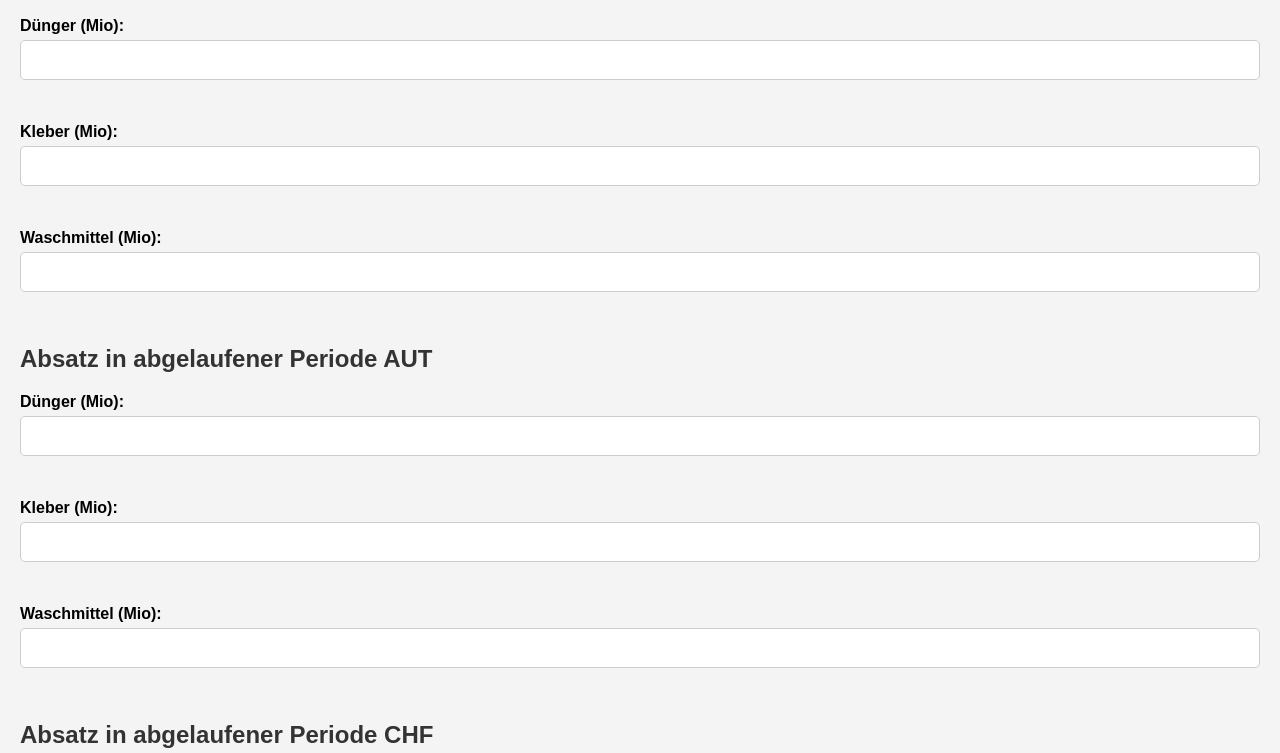
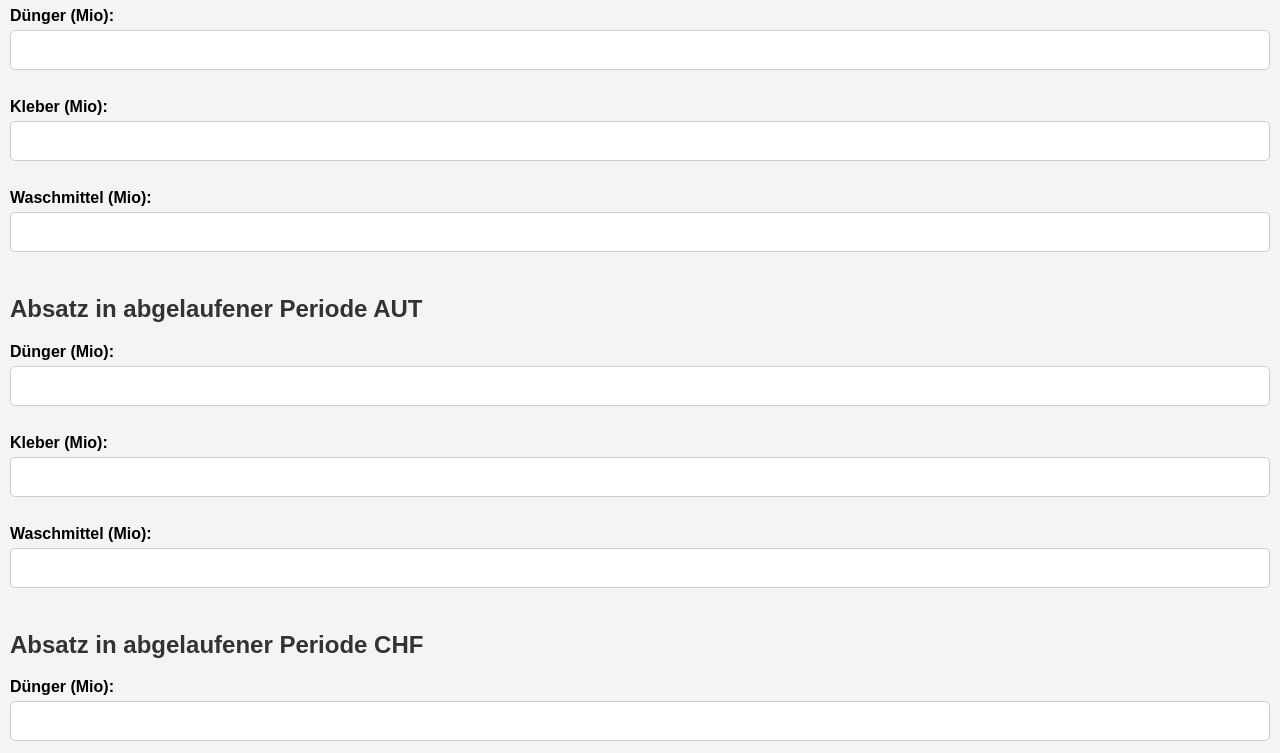
Before and after one commit to cookiesoka/unternehmensplanspiel, a plain HTML site: page index.html in a window 1280 px wide. Shown: the part 131-884 px from the top of the page. Drawn offline with Linux system fonts and the light colour scheme.

Commit message:
22.10.2024 08:42

```diff
--- a/app.js
+++ b/app.js
@@ -167,5 +167,6 @@ function onClick() {
         CHF: ${lagerChfWaschmNeu.toFixed(2)} <br>
         AUT: ${lagerAutWaschmNeu.toFixed(2)} <br>
         Poldi: ${lagerPoldiWaschmNeu.toFixed(2)} <br>
+        <b>Es ist zu empfehlen, mindestens den fehlenden Lagerbestand auszugleichen</b>
     `;
 }
--- a/styles.css
+++ b/styles.css
@@ -2,7 +2,7 @@
 body {
     font-family: 'Arial', sans-serif;
     margin: 0;
-    padding: 20px;
+    padding: 10px;
     background-color: #f4f4f4; /* Helles Hintergrundfarbe */
 }
 
@@ -14,7 +14,7 @@ h1, h2 {
 /* Formularstile */
 label {
     display: block; /* Labels blockweise anzeigen */
-    margin-top: 10px; /* Abstand oben */
+    margin-top: 5px; /* Abstand oben */
     margin-bottom: 5px; /* Abstand unten */
     font-weight: bold; /* Fette Schrift für die Labels */
 }
@@ -23,7 +23,7 @@ input[type="text"],
 input[type="number"] {
     width: 100%; /* Volle Breite */
     padding: 10px; /* Innenabstand */
-    margin-bottom: 15px; /* Abstand unten */
+    margin-bottom: 5px; /* Abstand unten */
     border: 1px solid #ccc; /* Graue Umrandung */
     border-radius: 5px; /* Abgerundete Ecken */
     box-sizing: border-box; /* Box-Sizing für das Padding */
@@ -40,7 +40,7 @@ input[type="number"] {
     text-decoration: none; /* Keine Unterstreichung */
     display: inline-block; /* Inline-Block für das Layout */
     font-size: 16px; /* Schriftgröße */
-    margin: 10px 0; /* Abstand oben und unten */
+    margin: 5px 0; /* Abstand oben und unten */
     cursor: pointer; /* Zeigerzeiger */
     border-radius: 5px; /* Abgerundete Ecken */
     transition: background-color 0.3s ease; /* Übergang für die Hintergrundfarbe */
```
